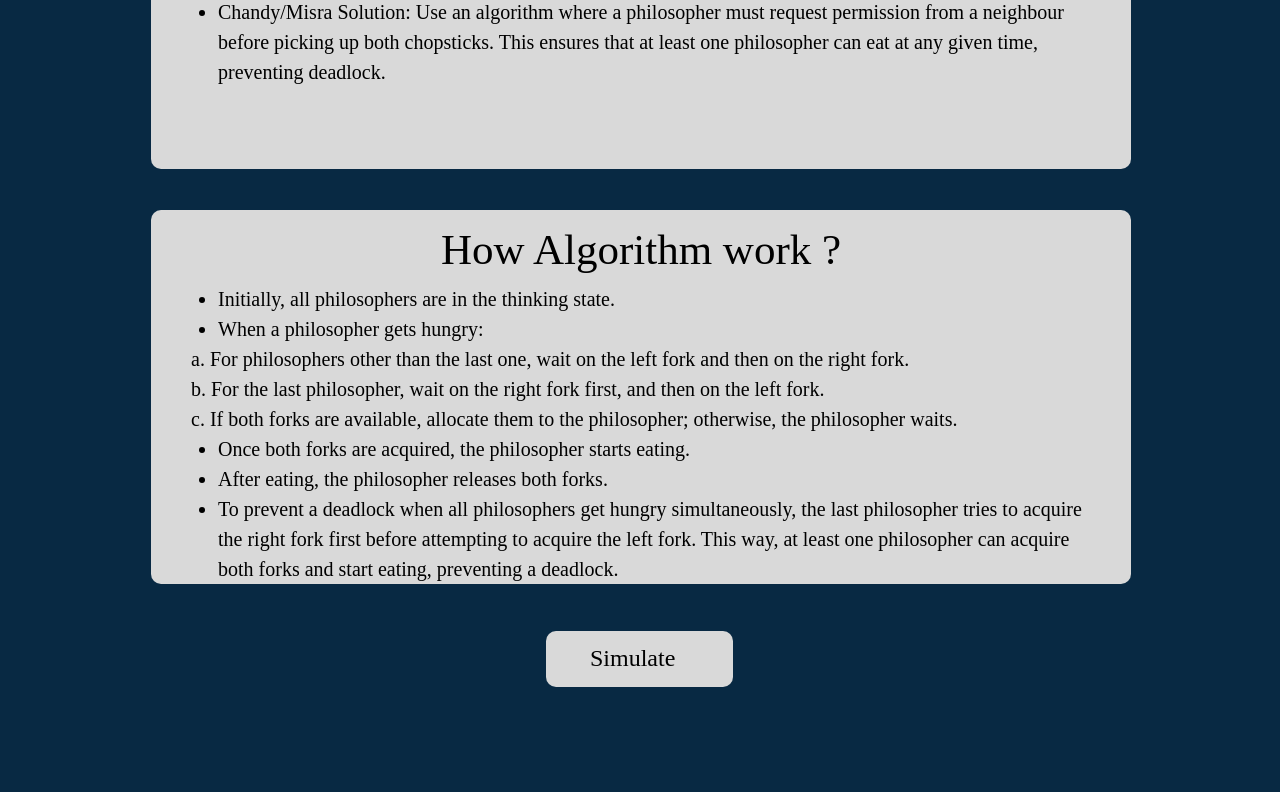
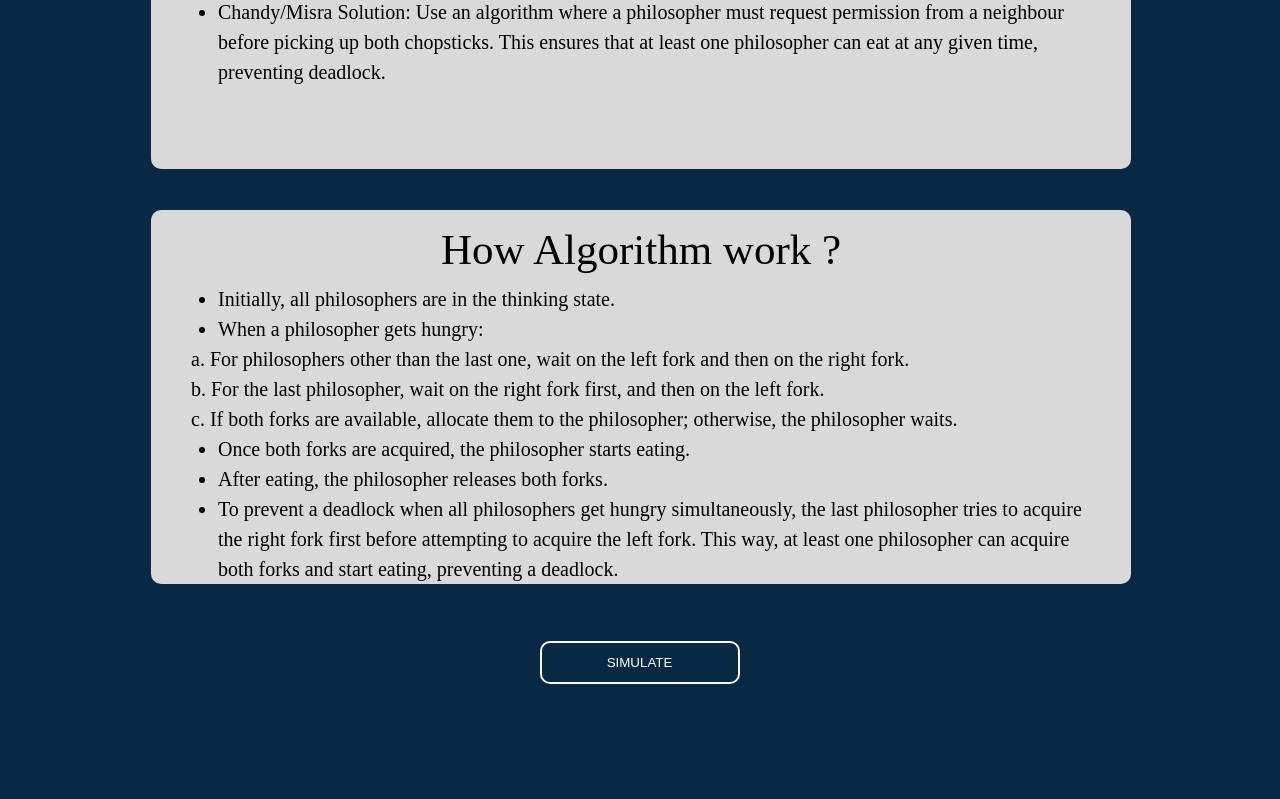
Before and after one commit to patelshiv0804/OS, a plain HTML site: page dinning_info.html in a window 1280 px wide. Shown: the part 1755-2554 px from the top of the page. Drawn offline with Linux system fonts and the light colour scheme; a web font is replaced by a local one.

Commit message:
button of dinning and fifo info updated

```diff
--- a/dinning_info.css
+++ b/dinning_info.css
@@ -521,3 +521,65 @@ body {
       font-size: var(--font-size-lgi);
     }
   }
+
+
+  .btn {
+    border-radius: 10px;
+    background: none;
+    color: #fff;
+    border: 2px solid #ffffff;
+    text-transform: uppercase;
+    padding: 12px 20px;
+    min-width: 200px;
+    margin: 10px;
+    cursor: pointer;
+    transition: color 0.4s linear;
+    position: relative;
+    z-index: 0;
+    font-family: "Anta", sans-serif;
+    font-weight: 400;
+    font-style: normal;
+  }
+
+  .btn_a{
+    display: contents;
+  }
+
+  .btn:hover {
+    color: #fff;
+    overflow: hidden;
+    border-radius: 10px;
+  }
+
+  .btn::before {
+    content: "";
+    position: absolute;
+    border-radius: 10px;
+    left: 0;
+    top: 0;
+    width: 100%;
+    height: 100%;
+    /* background: #000; */
+    z-index: -1;
+    /* background-image: linear-gradient(to right, rgb(7, 15, 43) 0%, rgb(27, 26, 85) 45% , rgb(83, 92, 145) 100%); */
+    background: linear-gradient(94.82deg,
+            #00192c 14.6%,
+            #003a67 55.34%,
+            #1868a7 79.26%,
+            #2774b2);
+    transition: transform 0.5s;
+    transform-origin: 0 0;
+    transition-timing-function: cubic-bezier(0.5, 1.6, 0.4, 0.7);
+    overflow: hidden;
+  }
+
+  .btn1::before {
+    transform: scaleX(0);
+    overflow: hidden;
+
+  }
+
+  .btn1:hover::before {
+    transform: scaleX(1);
+    overflow: hidden;
+  }
--- a/dinning_info.html
+++ b/dinning_info.html
@@ -188,11 +188,10 @@
         </div>
       </section>
       <div class="dinning-btn-wrapper">
-        <button class="dinning-btn">
-          <div class="dinning-btn-child"></div>
-          <div class="simulate2">Simulate</div>
-        </button>
-      </div>
-    </div>
+        <a href="dinningphilosopher.html"><button class="btn btn1">Simulate</button></a></div>
+
+      <!-- <div class="button-frame">
+        <a href="Sjf.html"><button class="btn btn1">Simulate</button></a></div>
+    </div> -->
   </body>
 </html>
--- a/fifo_info.css
+++ b/fifo_info.css
@@ -510,3 +510,64 @@ body {
       font-size: var(--font-size-lgi);
     }
   }
+
+  .btn {
+    border-radius: 10px;
+    background: none;
+    color: #fff;
+    border: 2px solid #ffffff;
+    text-transform: uppercase;
+    padding: 12px 20px;
+    min-width: 200px;
+    margin: 10px;
+    cursor: pointer;
+    transition: color 0.4s linear;
+    position: relative;
+    z-index: 0;
+    font-family: "Anta", sans-serif;
+    font-weight: 400;
+    font-style: normal;
+  }
+
+  .btn_a{
+    display: contents;
+  }
+
+  .btn:hover {
+    color: #fff;
+    overflow: hidden;
+    border-radius: 10px;
+  }
+
+  .btn::before {
+    content: "";
+    position: absolute;
+    border-radius: 10px;
+    left: 0;
+    top: 0;
+    width: 100%;
+    height: 100%;
+    /* background: #000; */
+    z-index: -1;
+    /* background-image: linear-gradient(to right, rgb(7, 15, 43) 0%, rgb(27, 26, 85) 45% , rgb(83, 92, 145) 100%); */
+    background: linear-gradient(94.82deg,
+            #00192c 14.6%,
+            #003a67 55.34%,
+            #1868a7 79.26%,
+            #2774b2);
+    transition: transform 0.5s;
+    transform-origin: 0 0;
+    transition-timing-function: cubic-bezier(0.5, 1.6, 0.4, 0.7);
+    overflow: hidden;
+  }
+
+  .btn1::before {
+    transform: scaleX(0);
+    overflow: hidden;
+
+  }
+
+  .btn1:hover::before {
+    transform: scaleX(1);
+    overflow: hidden;
+  }
```
Also changed, not shown: README.md (deleted).
